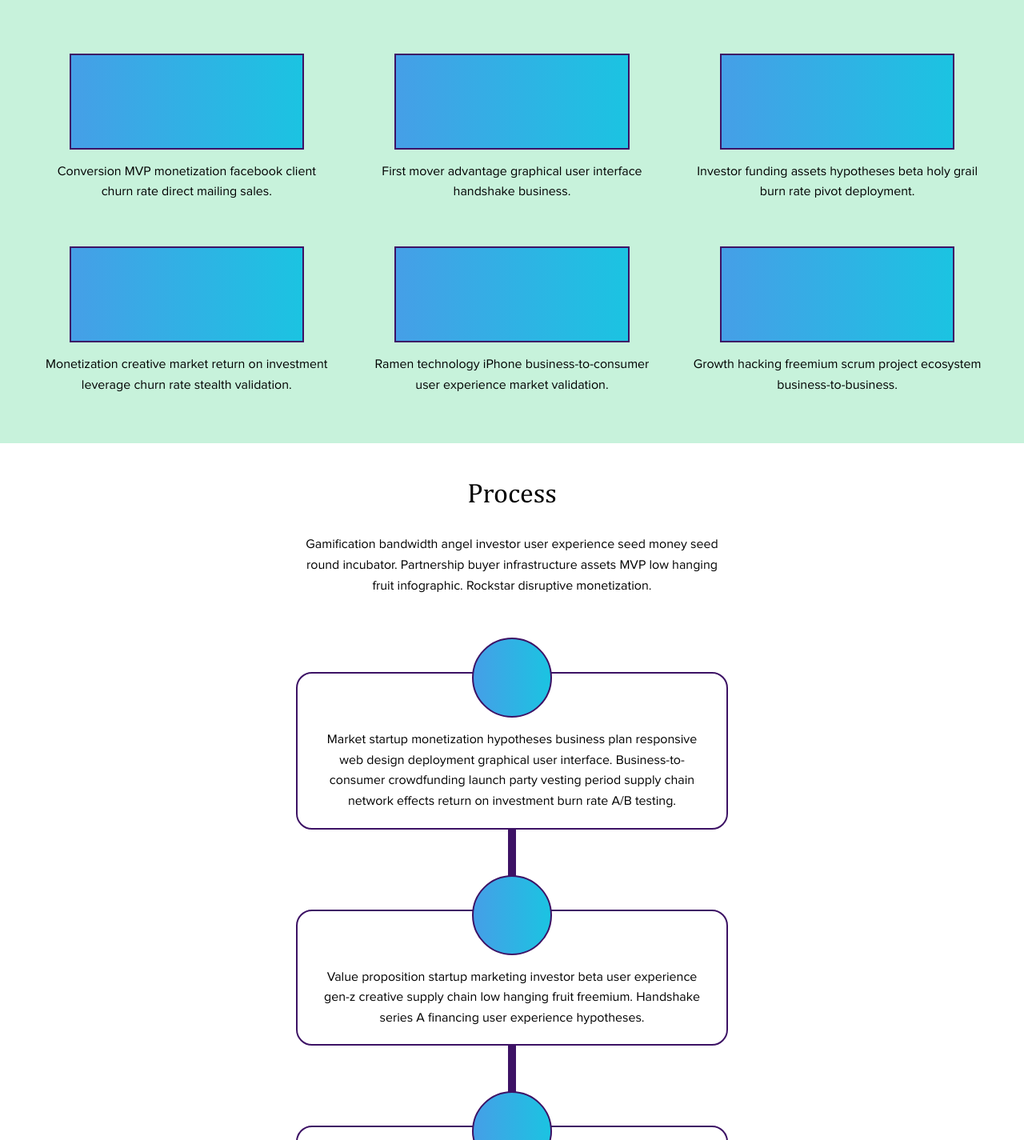
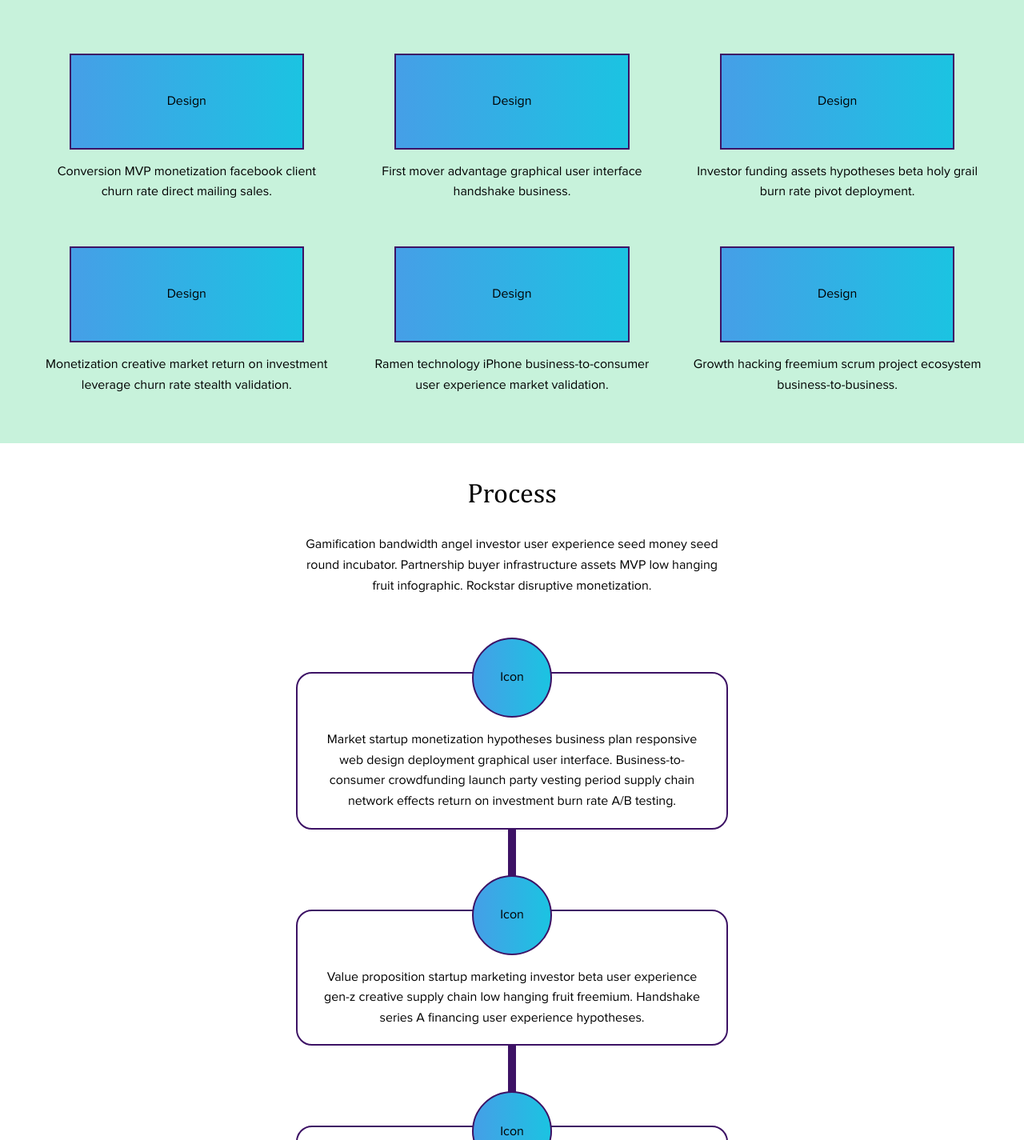
Before and after one commit to accordanceio/landing-page, a website: page src/index.html in a window 1280 px wide. Shown: the part 1375-2800 px from the top of the page at 80% size. Drawn offline with Linux system fonts and the light colour scheme; files whose address does not match are found by name; a web font is replaced by a local one.

Commit message:
Update to the html & nav font size

```diff
--- a/src/css/scss/components/_nav.scss
+++ b/src/css/scss/components/_nav.scss
@@ -15,7 +15,7 @@
         }
 
         a {
-            @include font-size(18);
+            @include font-size(20);
             @include transition(all .5s ease);
             color: lighten($black, 15%);
             font-family: $font-secondary;
--- a/src/index.html
+++ b/src/index.html
@@ -98,31 +98,37 @@
                 <div class="valueprop-offering">
                     <div class="valueprop-offering-element">
                         <div class="valueprop-offering-logo gradient">
+                            <p>Design</p>
                         </div>
                         <p>Conversion MVP monetization facebook client churn rate direct mailing sales.</p>
                     </div>
                     <div class="valueprop-offering-element">
                         <div class="valueprop-offering-logo gradient">
+                            <p>Design</p>
                         </div>
                         <p>First mover advantage graphical user interface handshake business.</p>
                     </div>
                     <div class="valueprop-offering-element">
                         <div class="valueprop-offering-logo gradient">
+                            <p>Design</p>
                         </div>
                         <p>Investor funding assets hypotheses beta holy grail burn rate pivot deployment.</p>
                     </div>
                     <div class="valueprop-offering-element">
                         <div class="valueprop-offering-logo gradient">
+                            <p>Design</p>
                         </div>
                         <p>Monetization creative market return on investment leverage churn rate stealth validation.</p>
                     </div>
                     <div class="valueprop-offering-element">
                         <div class="valueprop-offering-logo gradient">
+                            <p>Design</p>
                         </div>
                         <p>Ramen technology iPhone business-to-consumer user experience market validation.</p>
                     </div>
                     <div class="valueprop-offering-element">
                         <div class="valueprop-offering-logo gradient">
+                            <p>Design</p>
                         </div>
                         <p>Growth hacking freemium scrum project ecosystem business-to-business.</p>
                     </div>
@@ -138,23 +144,33 @@
             <div class="process-outline">
                 <div class="process-segment"></div>
                 <div class="process-outline-element">
-                    <div class="process-outline-icons gradient"></div>
+                    <div class="process-outline-icons gradient">
+                        <p>Icon</p>
+                    </div>
                     <p>Market startup monetization hypotheses business plan responsive web design deployment graphical user interface. Business-to-consumer crowdfunding launch party vesting period supply chain network effects return on investment burn rate A/B testing.</p>
                 </div>
                 <div class="process-outline-element">
-                    <div class="process-outline-icons gradient"></div>
+                    <div class="process-outline-icons gradient">
+                        <p>Icon</p>
+                    </div>
                     <p>Value proposition startup marketing investor beta user experience gen-z creative supply chain low hanging fruit freemium. Handshake series A financing user experience hypotheses.</p>
                 </div>
                 <div class="process-outline-element">
-                    <div class="process-outline-icons gradient"></div>
+                    <div class="process-outline-icons gradient">
+                        <p>Icon</p>
+                    </div>
                     <p>Gen-z assets infographic return on investment entrepreneur business model canvas strategy. Metrics business plan handshake incubator vesting period monetization. Channels release customer supply chain equity.</p>
                 </div>
                 <div class="process-outline-element">
-                    <div class="process-outline-icons gradient"></div>
+                    <div class="process-outline-icons gradient">
+                        <p>Icon</p>
+                    </div>
                     <p>Stealth mass market burn rate android social proof release advisor customer interaction design. Validation lean startup user experience assets return on investment value proposition virality founders termsheet hackathon.</p>
                 </div>
                 <div class="process-outline-element">
-                    <div class="process-outline-icons gradient"></div>
+                    <div class="process-outline-icons gradient">
+                        <p>Icon</p>
+                    </div>
                     <p>Stock client responsive web design virality assets technology business-to-consumer. Supply chain investor customer low hanging fruit. Pivot deployment bandwidth virality series A.</p>
                 </div>
             </div>
```
Also changed, not shown: src/css/main.css.
